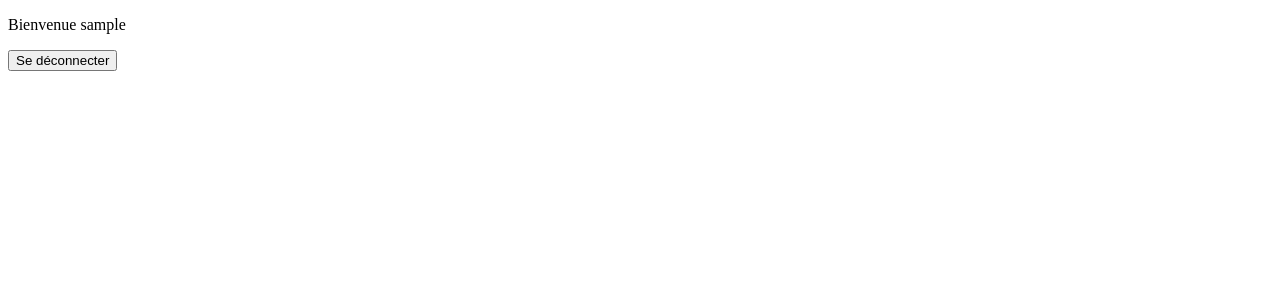
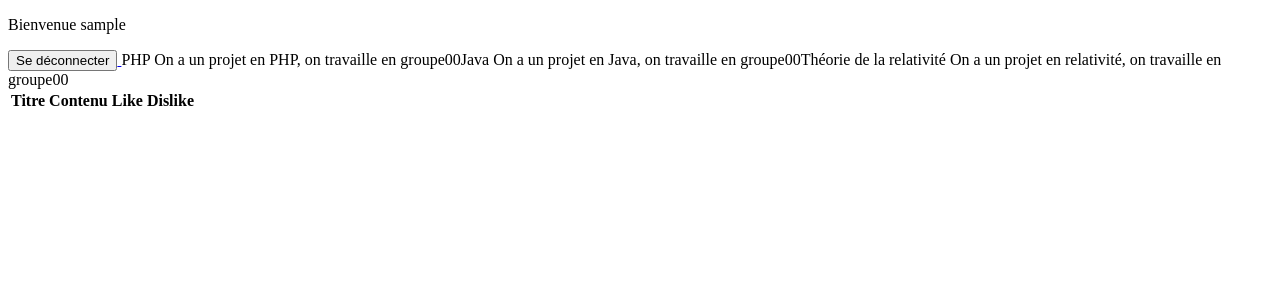
Before and after one commit to Neguro/forum, a PHP site: page / in a window 1280 px wide. Shown: the top 300 px of the page. Run offline with PHP 8.4, Linux system fonts and the light colour scheme; the visitor is signed in with stand-in values (Sample User, id 1); data comes from the database, SQL or seed files in the repository; lists and menus that the app fills with data are empty; some libraries are stand-ins or nearby versions.

Commit message:
feature issue 10 a merge

```diff
--- a/controllers/c_accueil.php
+++ b/controllers/c_accueil.php
@@ -2,7 +2,9 @@
 
 if ($connect)
 {
+
     include 'views/accueil.php';
+
 }
 else
 {
--- a/fonctions/pdo.php
+++ b/fonctions/pdo.php
@@ -92,4 +92,10 @@ class PdoForum {
         return false;
       }
     }
+
+    public function afficherPosts() {
+      $requete = PdoForum::$monPdo->prepare("select id_p, titre, contenu, date_crea, nbr_like, nbr_dislike, User.username ,id_c from Post inner join User on Post.id_u = User.id_u");
+      $requete->execute();
+      return $requete->fetchAll(PDO::FETCH_ASSOC);
+    }
   }
--- a/index.php
+++ b/index.php
@@ -37,6 +37,9 @@ switch ($c)
     case 'deconnexion':
         include 'controllers/c_deconnexion.php';
         break;
+    case 'posts':
+        include 'controllers/c_posts.php';
+        break;
 }
 
 require 'views/footer.php';
--- a/views/accueil.php
+++ b/views/accueil.php
@@ -1,7 +1,30 @@
 <?php
     echo "<p>Bienvenue " .  $_SESSION['pseudo'] . "</p>";
+
 ?>
 
 <a href="index.php?c=deconnexion&a=logout">
     <button class="" type="button"> Se déconnecter </button>
 </a>
+
+<?php
+    $lesPosts = $pdo->afficherPosts();
+?>
+    <table>
+        <thead>
+            <th>Titre</th>
+            <th>Contenu</th>
+            <th>Like</th>
+            <th>Dislike</th>
+        </thead>
+        <tbody>
+        <?php foreach($lesPosts as $unPost): ?>
+            <tr>
+                <tb><?= $unPost["titre"]; ?> </tb>
+                <tb><?= $unPost["contenu"]; ?></tb>
+                <tb><?= $unPost["nbr_like"]; ?></tb>
+                <tb><?= $unPost["nbr_dislike"]; ?></tb>
+            </tr>
+        <?php endforeach; ?>
+        </tbody>
+    </table>
--- a/views/connexion.php
+++ b/views/connexion.php
@@ -14,3 +14,7 @@
     <input type="submit" value="Se connecter">
   </div>
 </form>
+
+<a href="index.php?c=inscription&a=demandeSignin">
+    <button class="" type="button"> Inscription </button>
+</a>
```
Also changed, not shown: controllers/c_posts.php (added, +13 -0 lines).
